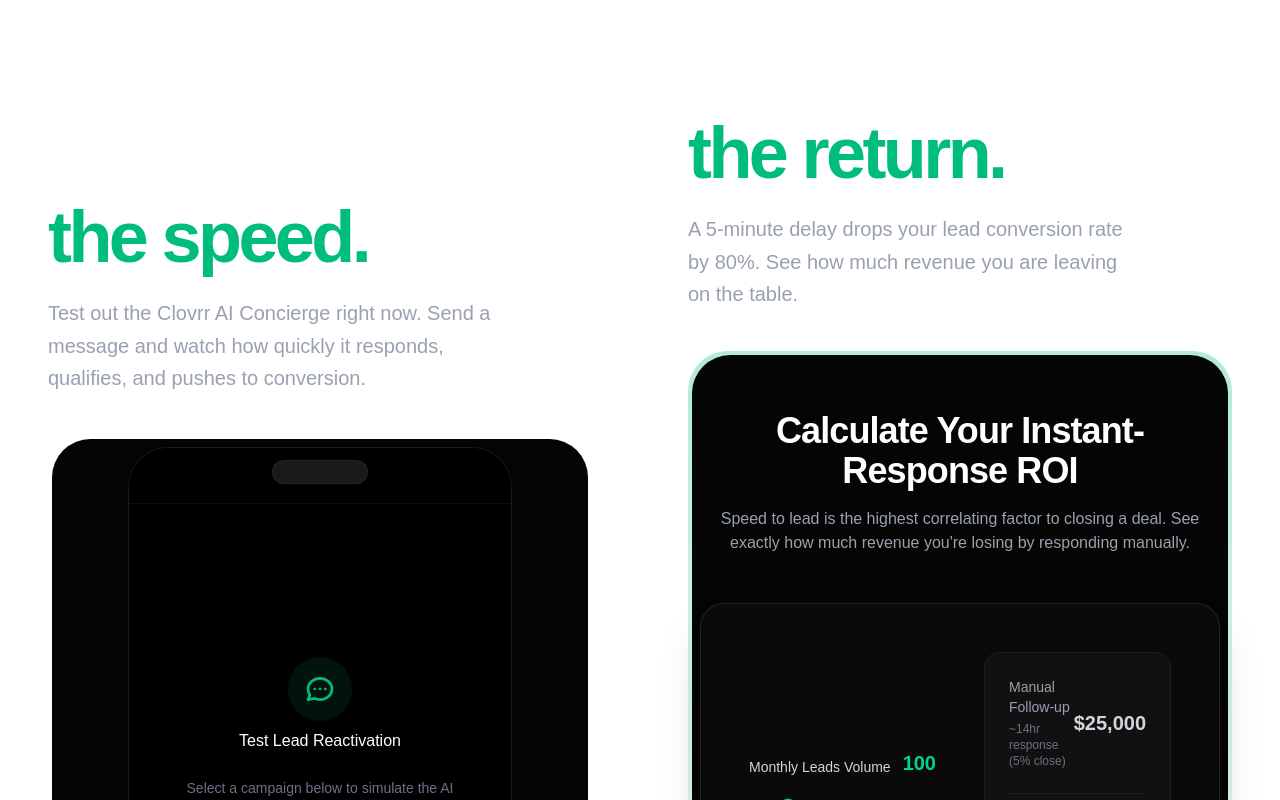
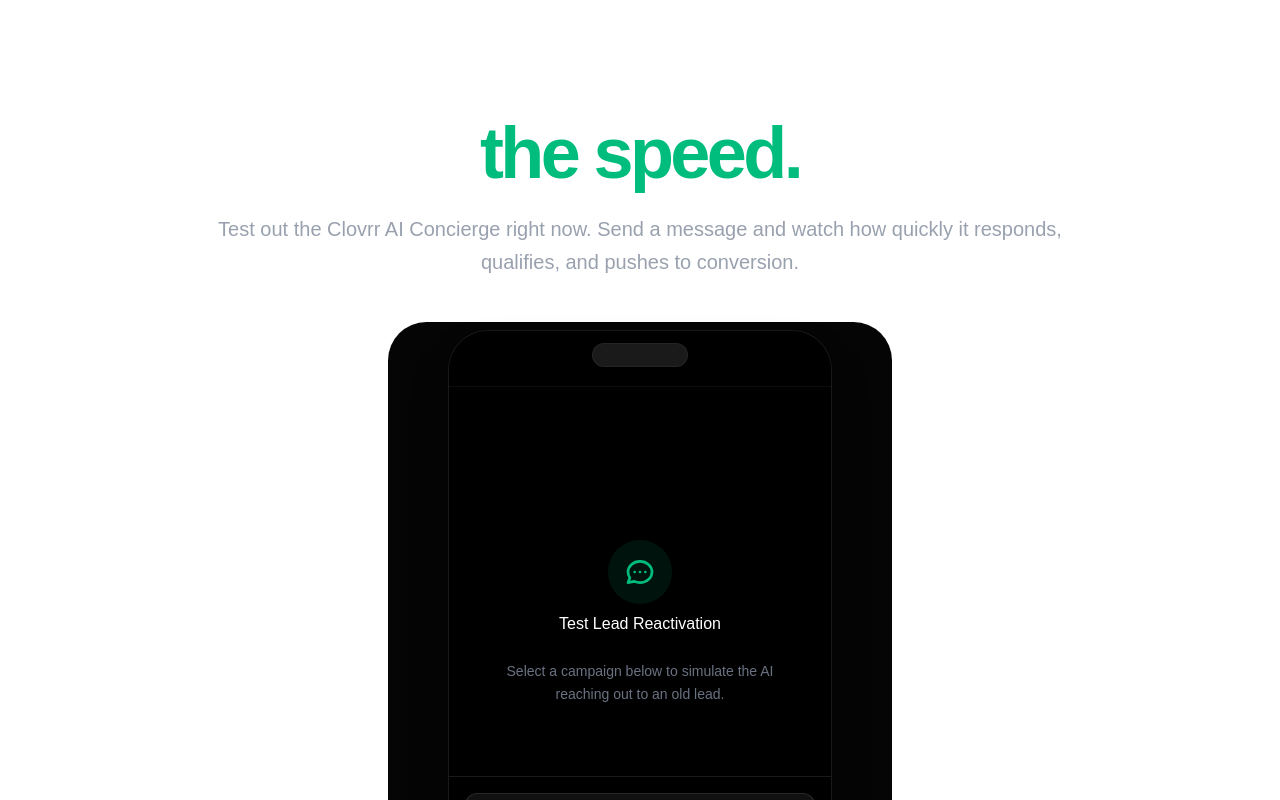
Before and after one commit to The-MathKing/Clovrr, a Next.js app: page / in a window 1280 px wide. Shown: the part 880-1680 px from the top of the page. Built offline with nearby package versions, Linux system fonts and the light colour scheme.

Commit message:
fix: stack landing page sections vertically

```diff
--- a/src/app/page.tsx
+++ b/src/app/page.tsx
@@ -56,38 +56,38 @@ export default function Home() {
         </section>
 
         {/* SIMULATOR & ROI SECTION */}
-        <section className="py-32 relative z-10">
-          <div className="grid lg:grid-cols-2 gap-24 items-center">
+        <section className="py-32 relative z-10 space-y-40">
 
-            <div className="flex flex-col gap-10">
+          {/* Simulator Section */}
+          <div className="flex flex-col items-center text-center gap-10 max-w-4xl mx-auto">
             <div>
               <h2 className="text-5xl md:text-7xl font-bold tracking-tighter mb-6">Experience<br/><span className="text-emerald-500">the speed.</span></h2>
-                <p className="text-gray-400 text-xl font-light max-w-md leading-relaxed">
+              <p className="text-gray-400 text-xl font-light leading-relaxed">
                 Test out the Clovrr AI Concierge right now. Send a message and watch how quickly it responds, qualifies, and pushes to conversion.
               </p>
             </div>
-              <div className="p-1 rounded-[2.5rem] bg-gradient-to-b from-white/10 to-transparent">
+            <div className="w-full max-w-lg p-1 rounded-[2.5rem] bg-gradient-to-b from-white/10 to-transparent">
               <div className="rounded-[2.4rem] bg-[#050505] p-2">
                  <SimulatorWidget />
               </div>
             </div>
           </div>
 
-            <div className="flex flex-col gap-10">
+          {/* ROI Section */}
+          <div className="flex flex-col items-center text-center gap-10 max-w-4xl mx-auto">
             <div>
               <h2 className="text-5xl md:text-7xl font-bold tracking-tighter mb-6">Calculate<br/><span className="text-emerald-500">the return.</span></h2>
-                <p className="text-gray-400 text-xl font-light max-w-md leading-relaxed">
+              <p className="text-gray-400 text-xl font-light leading-relaxed">
                 A 5-minute delay drops your lead conversion rate by 80%. See how much revenue you are leaving on the table.
               </p>
             </div>
-              <div className="p-1 rounded-[2.5rem] bg-gradient-to-b from-emerald-500/30 to-transparent">
+            <div className="w-full p-1 rounded-[2.5rem] bg-gradient-to-b from-emerald-500/30 to-transparent">
               <div className="rounded-[2.4rem] bg-[#050505] p-2">
                  <ROICalculator />
               </div>
             </div>
           </div>
 
-          </div>
         </section>
 
       </main>
```
Lines whose indentation alone changed are shown as unchanged.
